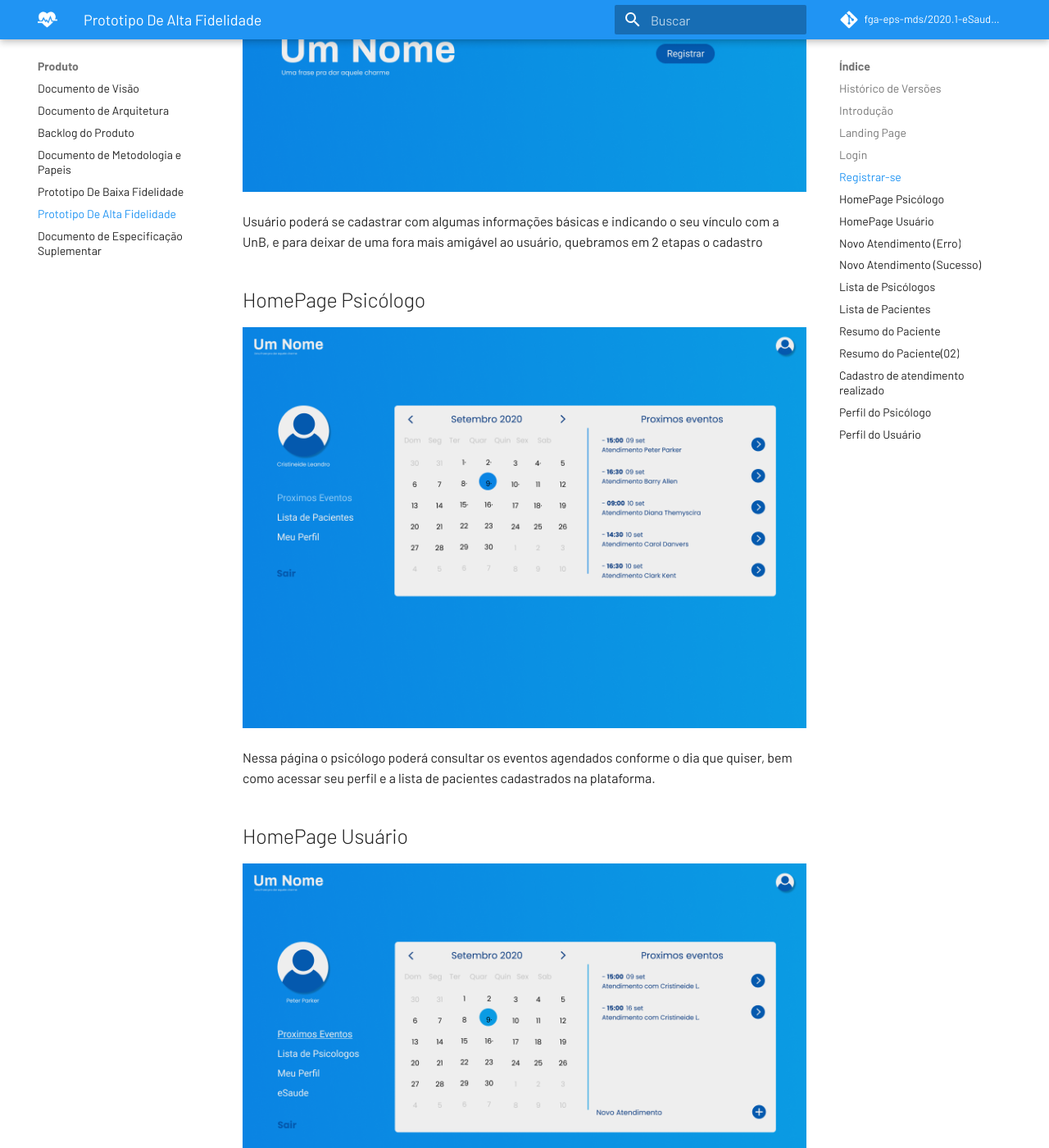
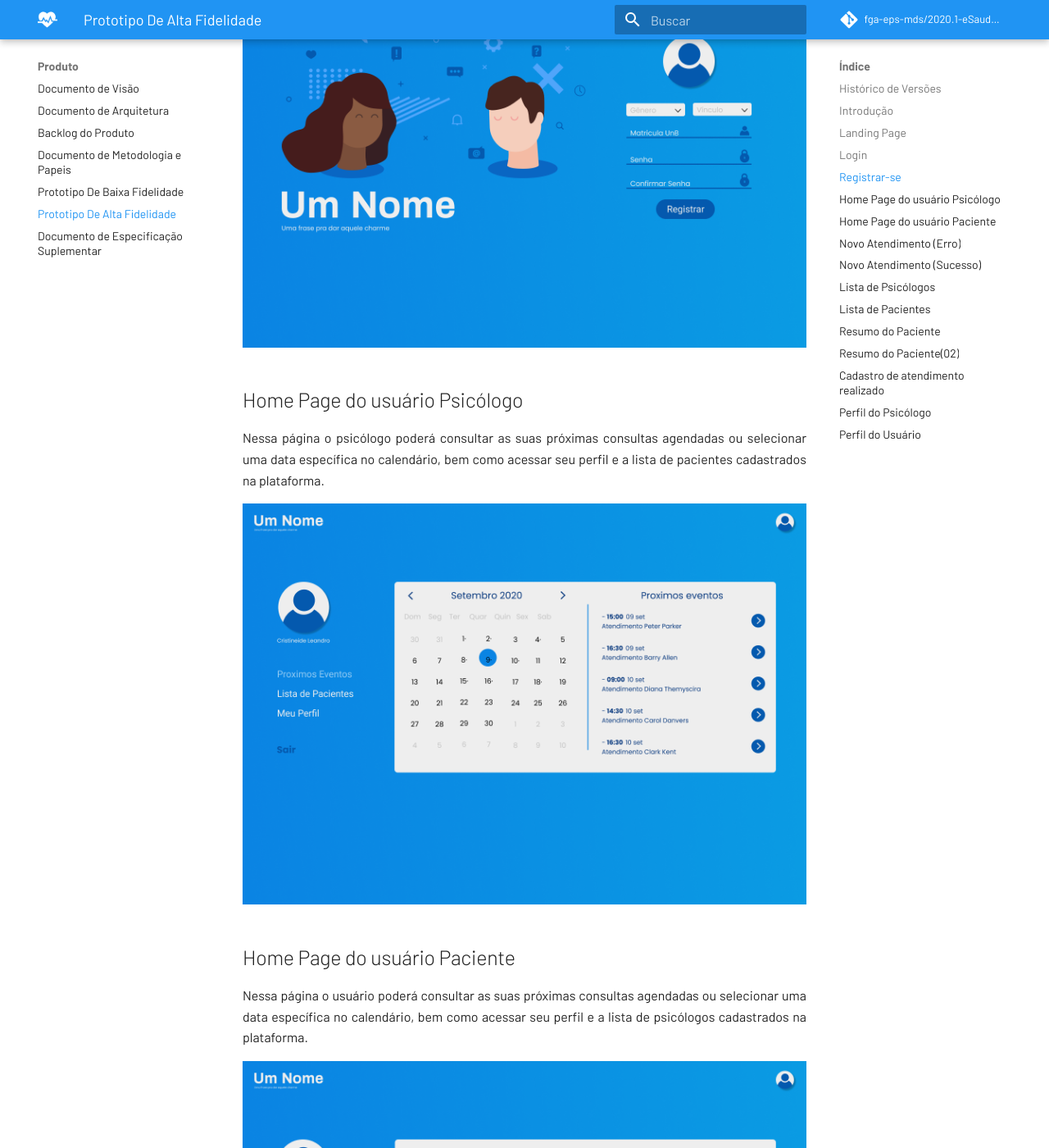
Before and after one commit to fga-eps-mds/2020.1-eSaudeUnB-Wiki, an MkDocs documentation site: the page built from docs/prototipo_alta_fidelidade.md, in a window 1280 px wide and 1400 px high, scrolled down 2688 px. Shown: the whole window at 82% size. Built offline with MkDocs 1.6.1 and Material for MkDocs 9.7.7, drawn with Linux system fonts in a browser that asks for light colours; comment, search, counter and statistics services are not loaded; some of the changed text lies outside the part shown.

Commit message:
docs: fixes high fidelity prototype doc

```diff
--- a/docs/prototipo_alta_fidelidade.md
+++ b/docs/prototipo_alta_fidelidade.md
@@ -4,97 +4,101 @@
 | Data     | Versão   | Descrição | Autor(es) |
 | -------- | -------- | -------- | -------- |
 | 13/09/2020 | 0.1  | Adição de todas as telas do protótipo de alta fidelidade | Abner Filipe e Caio Martins |
+| 03/10/2020 | 0.2  | Revisão do documento | João Pedro |
+
 
 ## Introdução
 
-Este documento tem como propósito apresentar o protótipo de alta fidelidade de forma que a parte visual seja o mais próximo possível do produto final.
+<p align = "justify"> Este documento tem como propósito apresentar o protótipo de alta fidelidade de forma que a parte visual seja a mais próxima possível do produto final.</p>
 
 ## Landing Page
 
+<p align = "justify"> A Landing Page será a página inicial do projeto. Nela o usuário terá uma breve apresentação do projeto eSaude UnB e ainda poderá fazer o Login e realizar o Cadastro na plataforma.</p>
+
 [![landingPage.png](img/landingPage.png)](img/landingPage.png)
-
-A Landing Page será a página inicial do projeto. Nela o usuário terá uma breve apresentação do eSaude e ainda poderá fazer o Login e se cadastrar na plataforma.
 
 ## Login
 
+<p align = "justify"> Após realizar o seu cadastro, o usuário paciente poderá realizar o Login e fazer o uso das funcionalidades da plataforma.</p>
+
 [![LoginPage.png](img/LoginPage.png)](img/LoginPage.png)
 
-Após cadastrado o usuário poderá logar e fazer o uso das funcionalidades do site.
+## Registrar-se
 
-## Registrar-se
+<p align = "justify"> O usuário paciente poderá se cadastrar com algumas informações básicas, indicando o seu vínculo com a UnB, e para deixar de uma forma mais amigável a esse usuário, o seu cadastro será realizado em duas etapas: uma externa, sem estar logado, para a criação inicial do cadastro; e uma interna, após estar logado, para completar as informações do cadastro.</p>
 
 [![signUP_01.png](img/signUP_01.png)](img/signUP_01.png)
 
 [![signUP_02.png](img/signUP_02.png)](img/signUP_02.png)
 
-Usuário poderá se cadastrar com algumas informações básicas e indicando o seu vínculo com a UnB, e para deixar de uma fora mais amigável ao usuário, quebramos em 2 etapas o cadastro
+## Home Page do usuário Psicólogo
 
-## HomePage Psicólogo
+<p align = "justify"> Nessa página o psicólogo poderá consultar as suas próximas consultas agendadas ou selecionar uma data específica no calendário, bem como acessar seu perfil e a lista de pacientes cadastrados na plataforma.</p>
 
 [![psychologistMain.png](img/psychologistMain.png)](img/psychologistMain.png)
 
-Nessa página o psicólogo poderá consultar os eventos agendados conforme o dia que quiser, bem como acessar seu perfil e a lista de pacientes cadastrados na plataforma.
+## Home Page do usuário Paciente
 
-## HomePage Usuário
+<p align = "justify"> Nessa página o usuário poderá consultar as suas próximas consultas agendadas ou selecionar uma data específica no calendário, bem como acessar seu perfil e a lista de psicólogos cadastrados na plataforma.</p>
 
 [![userMain.png](img/userMain.png)](img/userMain.png)
 
-Nessa página o usuário poderá consultar os atendimentos agendados conforme o dia que quiser, bem como acessar seu perfil e a lista de psicólogos cadastrados na plataforma.
+## Novo Atendimento (Erro)
 
-## Novo Atendimento (Erro)
+<p align = "justify"> Ao selecionar uma data que não possui horários de atendimento disponíveis, o usuário receberá uma mensagem de erro indicando a falta de horários disponíveis.</p>
 
 [![userNewAtmErr.png](img/userNewAtmErr.png)](img/userNewAtmErr.png)
 
-O usuário ao selecionar um dia que não possui atendimentos disponíveis receberá uma mensagem de erro indicando a falta de horários disponíveis.
+## Novo Atendimento (Sucesso)
 
-## Novo Atendimento (Sucesso)
+<p align = "justify"> Ao selecionar uma data que possui horários de atendimento disponíveis, o usuário visualizará a lista de psicólogos disponíveis de acordo com a data selecionada e, ao clicar no nome de determinado psicólogo, serão exibidos os horários disponíveis daquele psicólogo para aquela data selecionada.</p>
 
 [![userNewAtm.png](img/userNewAtm.png)](img/userNewAtm.png)
 
 [![userNewAtm_02.png](img/userNewAtm_02.png)](img/userNewAtm_02.png)
 
-Será exibido a lista de psicólogos disponíveis de acordo com o dia escolhido, e ao clicar em determinado psicólogo será exibido os horários dele para aquele determinado dia.
+## Lista de Psicólogos
 
-## Lista de Psicólogos
+<p align = "justify"> Lista de psicólogos cadastrados no site e sua biografia.</p>
 
 [![psychologistList.png](img/psychologistList.png)](img/psychologistList.png)
 
 [![psychologistList_2.png](img/psychologistList_2.png)](img/psychologistList_2.png)
 
-Lista de psicólogos cadastrados no site e sua biografia.
+## Lista de Pacientes
 
-## Lista de Pacientes
+<p align = "justify"> O psicólogo poderá consultar o resumo de cada paciente cadastrado no site e também pesquisar um paciente específico.</p>
 
 [![patientList.png](img/patientList.png)](img/patientList.png)
 
-O psicólogo poderá consultar o resumo de cada paciente cadastrado no site, e também pesquisar um específico
+## Resumo do Paciente
 
-## Resumo do Paciente
+<p align = "justify"> Resumo de um paciente selecionado.</p>
 
 [![patientResumeShowAll.png](img/patientResumeShowAll.png)](img/patientResumeShowAll.png)
 
-Resumo de um paciente escolhido
+
 
 ## Resumo do Paciente(02)
 
+<p align = "justify"> Resumo do paciente de determinada data.</p>
+
 [![patientResume.png](img/patientResume.png)](img/patientResumeShow.png)
-
-Resumo do paciente de determinado dia
 
 ## Cadastro de atendimento realizado
 
+<p align = "justify"> Cadastro de um atendimento realizado pelo psicólogo.</p>
+
 [![patientResumeNewResume.png](img/patientResumeNewResume.png)](img/patientResumeNewResume.png)
-
-Cadastro de um atendimento realizado pelo psicólogo.
 
 ## Perfil do Psicólogo
 
+<p align = "justify"> Quando estiver logado na plataforma, o usuário psicólogo poderá editar as informações pessoais e profissionais presentes no seu perfil e configurar o seu cronograma de disponibilidade para atendimentos.</p>
+
 [![psychologistProfile.png](img/psychologistProfile.png)](img/psychologistProfile.png)
-
-Através do perfil do psicólogo será possível relizar a alteração da bio exibida, configuração do cronograma e algumas informações pessoais.
 
 ## Perfil do Usuário
 
+<p align = "justify"> Quando estiver logado na plataforma, o usuário paciente poderá editar as suas informações pessoais presentes no seu perfil.</p>
+
 [![userprofile.png](img/userprofile.png)](img/userprofile.png)
-
-Através do perfil do usuário será possível fazer algumas alterações de informações pessoais.
```
